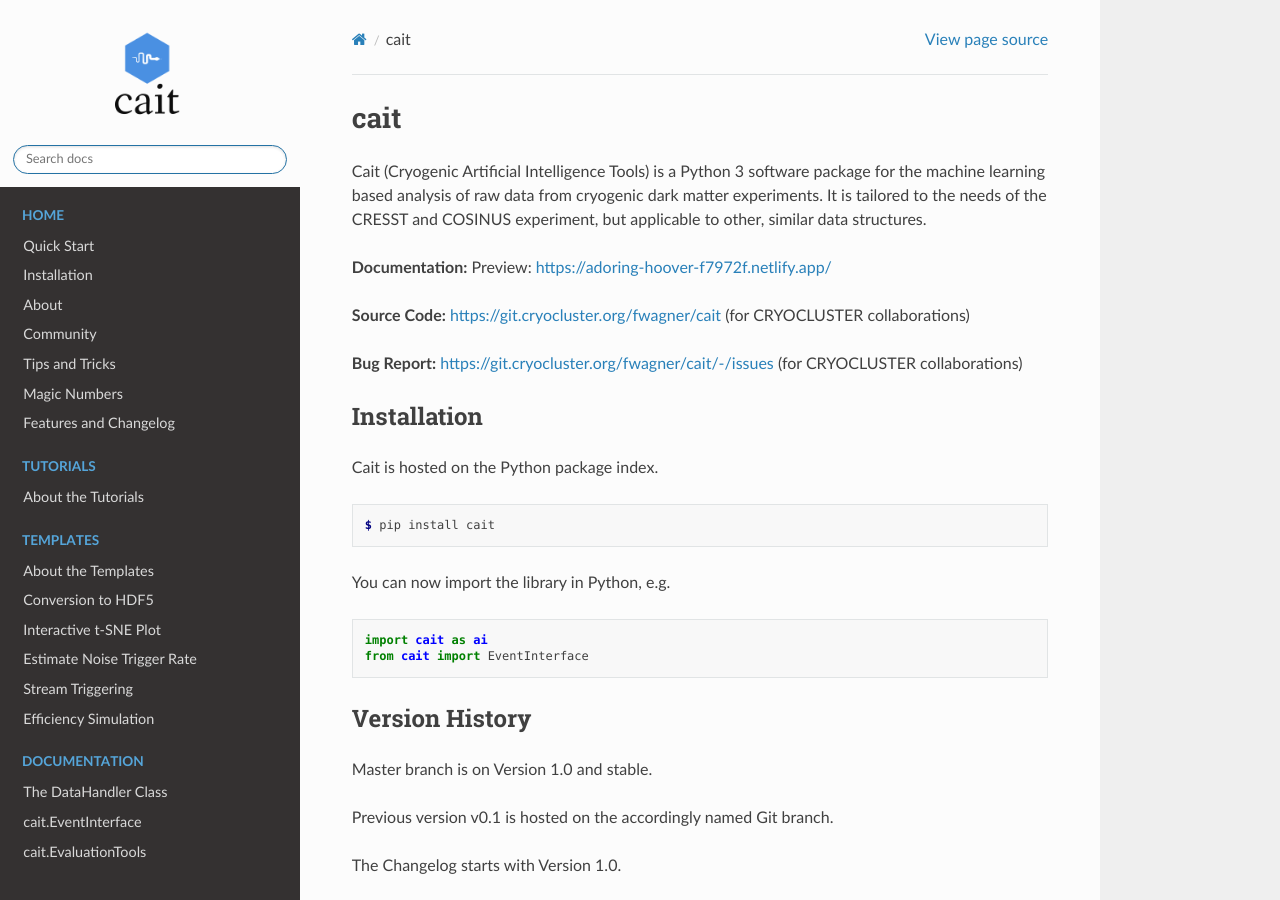
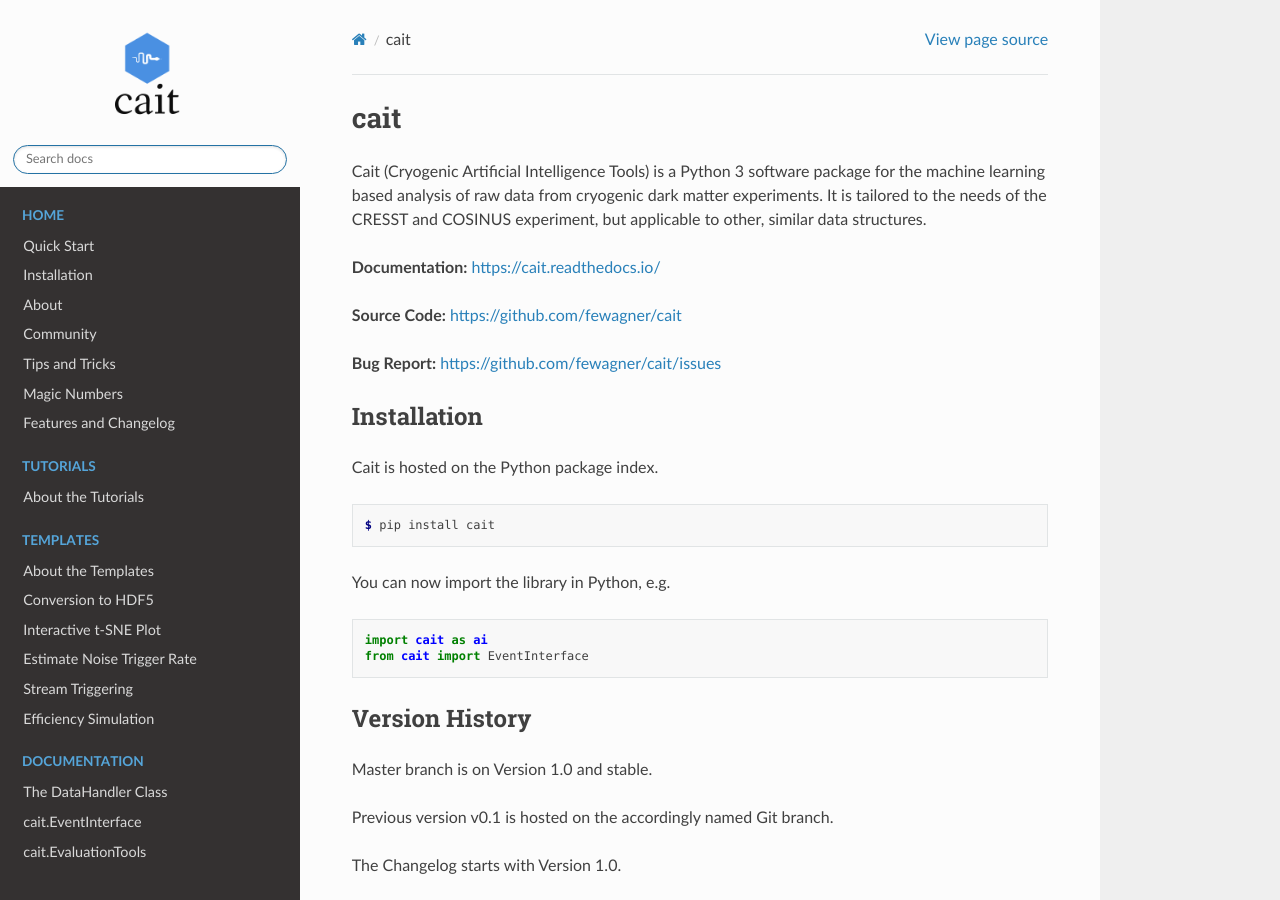
Before and after one commit to fewagner/cait, a Sphinx documentation site: the page built from docs/source/index.rst, in a window 1280 px wide and 900 px high. Built offline with Sphinx 7.4.7 and the Read the Docs theme 2.0.0, drawn with Linux system fonts in a browser that asks for light colours; pages that are not in the unit, such as notebooks, are missing from menus; part of the change alters nothing that is shown.

```diff
--- a/README.rst
+++ b/README.rst
@@ -6,11 +6,11 @@ Cait (Cryogenic Artificial Intelligence Tools) is a Python 3 software package fo
 of raw data from cryogenic dark matter experiments. It is tailored to the needs of the CRESST and COSINUS experiment,
 but applicable to other, similar data structures.
 
-**Documentation:** Preview: https://adoring-hoover-f7972f.netlify.app/
+**Documentation:** https://cait.readthedocs.io/
 
-**Source Code:** https://git.cryocluster.org/fwagner/cait (for CRYOCLUSTER collaborations)
+**Source Code:** https://github.com/fewagner/cait
 
-**Bug Report:** https://git.cryocluster.org/fwagner/cait/-/issues (for CRYOCLUSTER collaborations)
+**Bug Report:** https://github.com/fewagner/cait/issues
 
 
 Installation
--- a/docs/source/conf.py
+++ b/docs/source/conf.py
@@ -41,6 +41,27 @@ extensions = ['rinoh.frontend.sphinx',
               "sphinx.ext.viewcode",
               ]
 
+autodoc_mock_imports = ['setuptools>=47.1.1',
+                        'h5py',
+                        'pickle-mixin',
+                        'numpy',
+                        'matplotlib',
+                        'scipy',
+                        'numba',
+                        'sklearn',
+                        'uproot',
+                        'awkward1',
+                        'torch',
+                        'torchvision',
+                        'pytorch-lightning',
+                        'ipywidgets',
+                        'tqdm',
+                        'pandas',
+                        'plotly',
+                        'dash_html_components',
+                        'dash_core_components',
+                        'dash']
+
 # Add any paths that contain templates here, relative to this directory.
 templates_path = ['_templates']
 
```
